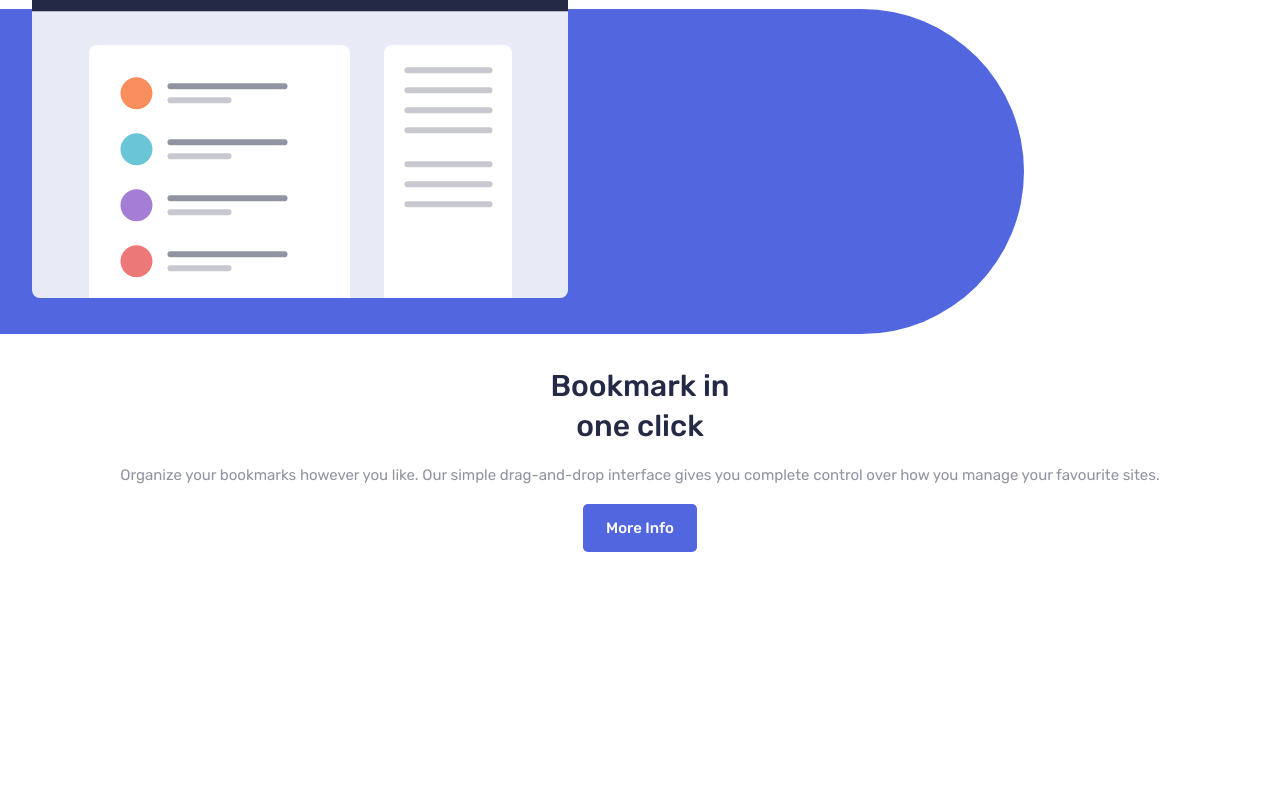
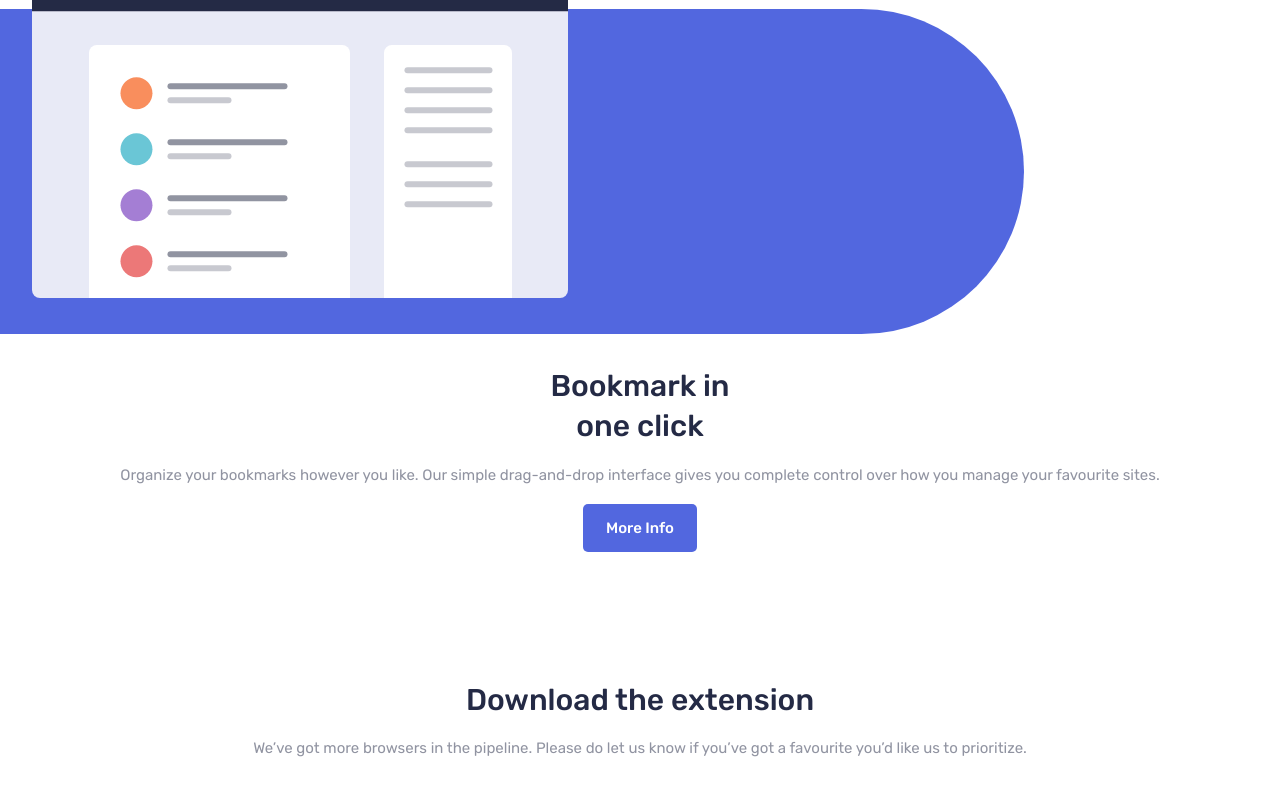
Before and after one commit to g-akca/bookmark-landing-page, a React (Vite) app: page / in a window 1280 px wide. Shown: the part 1814-2609 px from the top of the page. Before the commit the page ends 2366 px from the top, so only its background shows below. Built offline with nearby package versions, Linux system fonts and the light colour scheme.

Commit message:
Add DownloadSection structure and create DownloadItem

```diff
--- /dev/null
+++ b/src/components/DownloadItem.jsx
@@ -0,0 +1,8 @@
+function DownloadItem() {
+  return (
+    <>
+    </>
+  )
+}
+
+export default DownloadItem;
--- a/src/components/DownloadSection.jsx
+++ b/src/components/DownloadSection.jsx
@@ -1,7 +1,21 @@
+import DownloadItem from "./DownloadItem";
+
 function DownloadSection() {
   return (
-    <>
-    </>
+    <section className="px-8 text-center flex flex-col gap-10">
+      <div className="flex flex-col gap-4">
+        <h2 className="font-medium text-[30px] leading-[135%]">Download the extension</h2>
+        <p className="opacity-50 text-[15px] leading-[165%]">
+          We’ve got more browsers in the pipeline. Please do let us know if you’ve got a favourite you’d like us to prioritize.
+        </p>
+      </div>
+
+      <div className="px-4 flex flex-col gap-10">
+        <DownloadItem />
+        <DownloadItem />
+        <DownloadItem />
+      </div>
+    </section>
   )
 }
 
```
